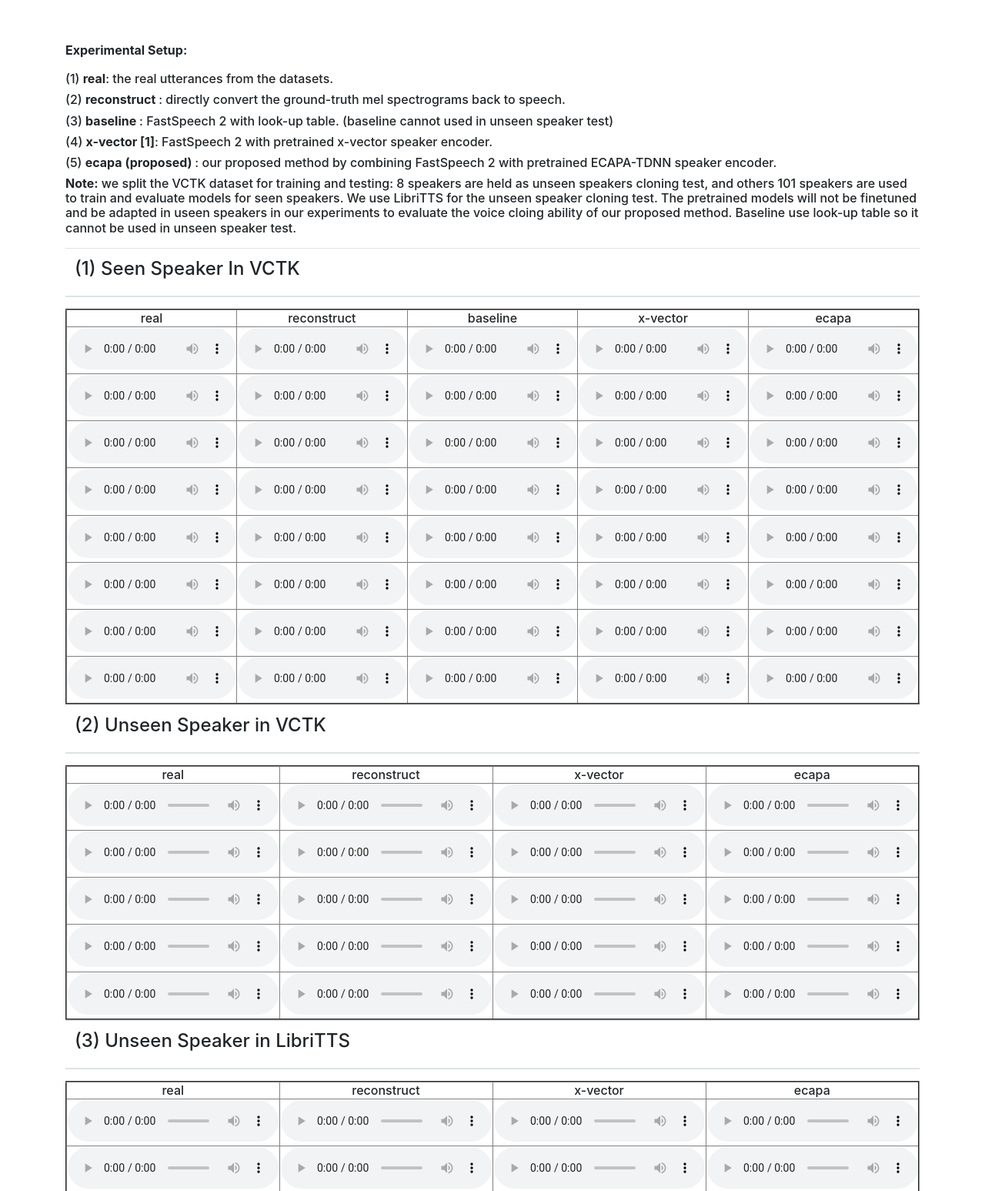
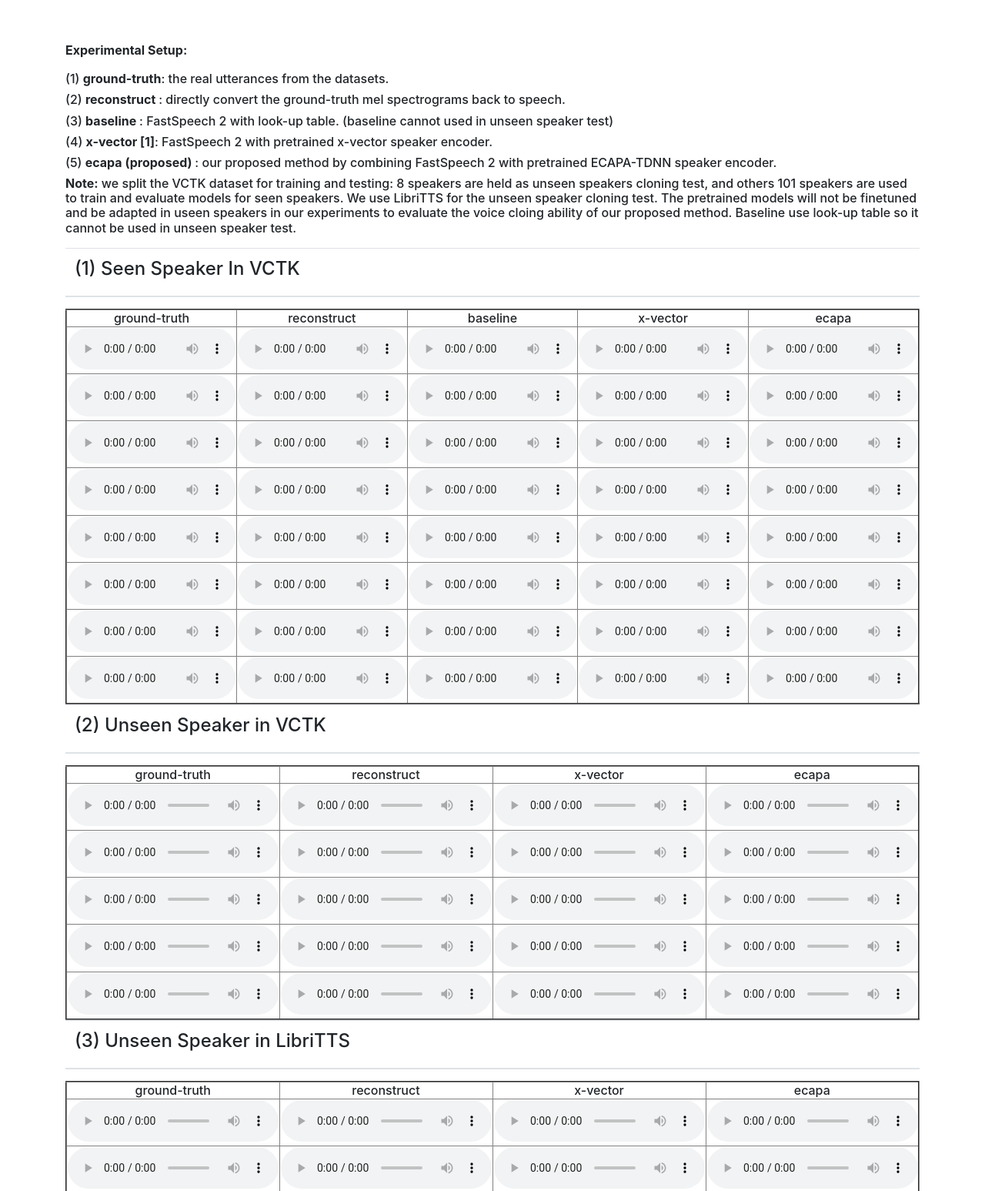
Before and after one commit to happylittlecat2333/interspeech2022, a plain HTML site: page index.html in a window 1280 px wide. Shown: the part 1308-2855 px from the top of the page at 77% size. Drawn offline with nearby package versions, Linux system fonts and the light colour scheme.

Commit message:
first commit

```diff
--- a/index.html
+++ b/index.html
@@ -110,7 +110,7 @@
             </thead> <b>Experimental Setup:</b>
             <p>
 
-            <h6>(1) <b>real</b>: the real utterances from the datasets.</h6>
+            <h6>(1) <b>ground-truth</b>: the real utterances from the datasets.</h6>
             <h6>(2) <b>reconstruct </b>: directly convert the ground-truth mel spectrograms back to speech.
             </h6>
             <h6>(3) <b>baseline </b>: FastSpeech 2 with look-up table. (baseline cannot used in unseen speaker test)
@@ -144,7 +144,7 @@
 
                       <tr>
 
-                        <td style="text-align: center; width: 100px;"> real</th>
+                        <td style="text-align: center; width: 100px;"> ground-truth</th>
                         <td style="text-align: center; width: 100px;"> reconstruct</th>
                         <td style="text-align: center; width: 100px;"> baseline</th>
                         <td style="text-align: center; width: 100px;"> x-vector</th>
@@ -521,7 +521,7 @@
 
                           <tr>
 
-                            <td style="text-align: center; width: 100px;"> real</th>
+                            <td style="text-align: center; width: 100px;"> ground-truth</th>
                             <td style="text-align: center; width: 100px;"> reconstruct</th>
                             <td style="text-align: center; width: 100px;"> x-vector</th>
                             <td style="text-align: center; width: 100px;"> ecapa</th>
@@ -724,7 +724,7 @@
 
                               <tr>
 
-                                <td style="text-align: center; width: 100px;"> real</th>
+                                <td style="text-align: center; width: 100px;"> ground-truth</th>
                                 <td style="text-align: center; width: 100px;"> reconstruct</th>
                                 <td style="text-align: center; width: 100px;"> x-vector</th>
                                 <td style="text-align: center; width: 100px;"> ecapa</th>
```
